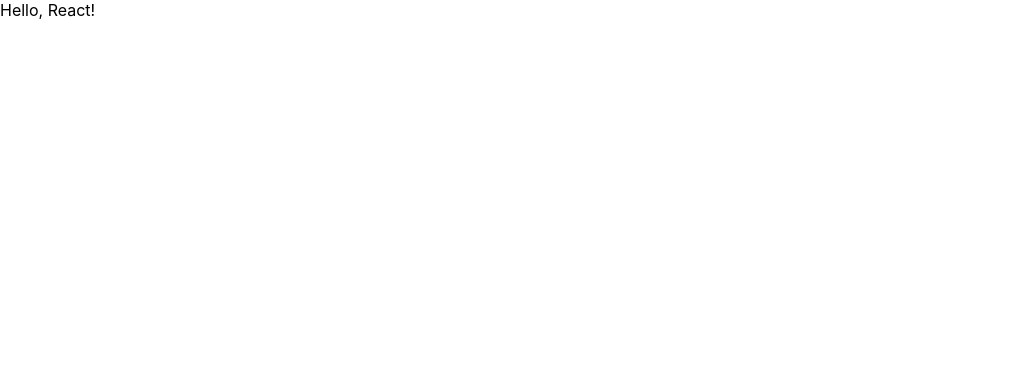
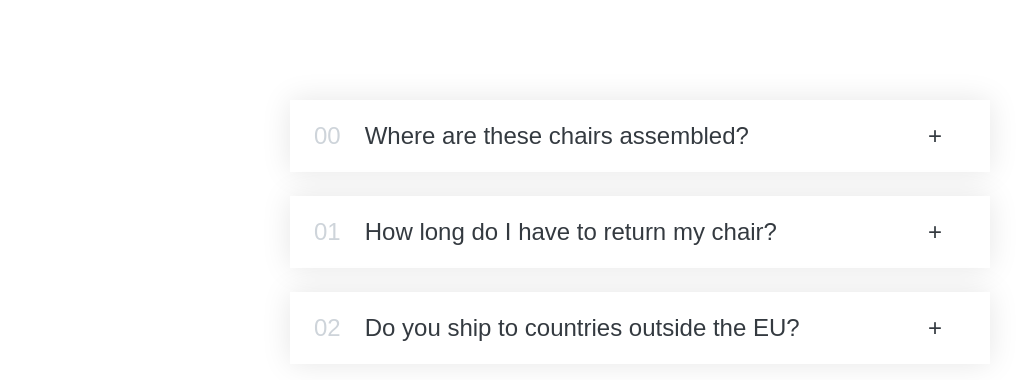
Before and after one commit to pjevic/react-accordion, a React (Create React App) app: page / in a window 1280 px wide. Shown: the top 380 px of the page, without its empty margins (0-1029 px from the left). Built offline with nearby package versions, Linux system fonts and the light colour scheme.

Commit message:
Accordion

```diff
--- a/public/index.html
+++ b/public/index.html
@@ -1,3 +1,5 @@
+<!-- @format -->
+
 <!DOCTYPE html>
 <html lang="en">
   <head>
@@ -10,34 +12,13 @@
       content="Web site created using create-react-app"
     />
     <link rel="apple-touch-icon" href="%PUBLIC_URL%/logo192.png" />
-    <!--
-      manifest.json provides metadata used when your web app is installed on a
-      user's mobile device or desktop. See https://developers.google.com/web/fundamentals/web-app-manifest/
-    -->
+
     <link rel="manifest" href="%PUBLIC_URL%/manifest.json" />
-    <!--
-      Notice the use of %PUBLIC_URL% in the tags above.
-      It will be replaced with the URL of the `public` folder during the build.
-      Only files inside the `public` folder can be referenced from the HTML.
 
-      Unlike "/favicon.ico" or "favicon.ico", "%PUBLIC_URL%/favicon.ico" will
-      work correctly both with client-side routing and a non-root public URL.
-      Learn how to configure a non-root public URL by running `npm run build`.
-    -->
-    <title>React App</title>
+    <title>React Accordion</title>
   </head>
   <body>
     <noscript>You need to enable JavaScript to run this app.</noscript>
     <div id="root"></div>
-    <!--
-      This HTML file is a template.
-      If you open it directly in the browser, you will see an empty page.
-
-      You can add webfonts, meta tags, or analytics to this file.
-      The build step will place the bundled scripts into the <body> tag.
-
-      To begin the development, run `npm start` or `yarn start`.
-      To create a production bundle, use `npm run build` or `yarn build`.
-    -->
   </body>
 </html>
--- a/src/App.js
+++ b/src/App.js
@@ -1,7 +1,59 @@
 /** @format */
 
-function App() {
-  return <div className="App">Hello, React!</div>;
+import { useState } from "react";
+import "./index.css";
+
+const faqs = [
+  {
+    title: "Where are these chairs assembled?",
+    text: "Lorem ipsum dolor sit amet consectetur, adipisicing elit. Accusantium, quaerat temporibus quas dolore provident nisi ut aliquid ratione beatae sequi aspernatur veniam repellendus.",
+  },
+  {
+    title: "How long do I have to return my chair?",
+    text: "Pariatur recusandae dignissimos fuga voluptas unde optio nesciunt commodi beatae, explicabo natus.",
+  },
+  {
+    title: "Do you ship to countries outside the EU?",
+    text: "Excepturi velit laborum, perspiciatis nemo perferendis reiciendis aliquam possimus dolor sed! Dolore laborum ducimus veritatis facere molestias!",
+  },
+];
+
+export default function App() {
+  return (
+    <div>
+      <Accordion data={faqs} />
+    </div>
+  );
 }
 
-export default App;
+function Accordion({ data }) {
+  return (
+    <div className="accordion">
+      {data.map((item, index) => (
+        <AccorionItem
+          key={index}
+          num={index}
+          title={item.title}
+          text={item.text}
+        />
+      ))}
+    </div>
+  );
+}
+
+function AccorionItem({ num, title, text }) {
+  const [isOpen, setIsOpen] = useState(false);
+
+  function handleToggle() {
+    setIsOpen((isOpen) => !isOpen);
+  }
+
+  return (
+    <div onClick={handleToggle} className={`item ${isOpen ? "open" : ""}`}>
+      <p className="number">{num < 9 ? `0${num}` : num}</p>
+      <p className="title">{title}</p>
+      <p className="icon">{isOpen ? "-" : "+"}</p>
+      {isOpen && <div className="content-box">{text}</div>}
+    </div>
+  );
+}
--- a/src/index.css
+++ b/src/index.css
@@ -1,13 +1,74 @@
-body {
+/** @format */
+
+* {
+  padding: 0;
   margin: 0;
-  font-family: -apple-system, BlinkMacSystemFont, 'Segoe UI', 'Roboto', 'Oxygen',
-    'Ubuntu', 'Cantarell', 'Fira Sans', 'Droid Sans', 'Helvetica Neue',
-    sans-serif;
-  -webkit-font-smoothing: antialiased;
-  -moz-osx-font-smoothing: grayscale;
+  box-sizing: border-box;
 }
 
-code {
-  font-family: source-code-pro, Menlo, Monaco, Consolas, 'Courier New',
-    monospace;
+body {
+  font-family: sans-serif;
+  color: #343a40;
+  line-height: 1;
 }
+
+.accordion {
+  width: 700px;
+  margin: 100px auto;
+  display: flex;
+  flex-direction: column;
+  gap: 24px;
+}
+
+.item {
+  box-shadow: 0 0 30px rgba(0, 0, 0, 0.1);
+  padding: 20px 24px;
+  padding-right: 48px;
+  cursor: pointer;
+  border-top: 4px solid #fff;
+  border-bottom: 4px solid #fff;
+
+  display: grid;
+  grid-template-columns: auto 1fr auto;
+  column-gap: 24px;
+  row-gap: 32px;
+  align-items: center;
+}
+
+.number {
+  font-size: 24px;
+  font-weight: 500;
+  color: #ced4da;
+}
+
+.title,
+.icon {
+  font-size: 24px;
+  font-weight: 500;
+}
+
+.content-box {
+  grid-column: 2 / -1;
+  padding-bottom: 16px;
+  line-height: 1.6;
+}
+
+.content-box ul {
+  color: #868e96;
+  margin-left: 16px;
+  margin-top: 16px;
+
+  display: flex;
+  flex-direction: column;
+  gap: 12px;
+}
+
+/* OPEN STATE */
+.open {
+  border-top: 4px solid #087f5b;
+}
+
+.open .number,
+.open .title {
+  color: #087f5b;
+}
```
